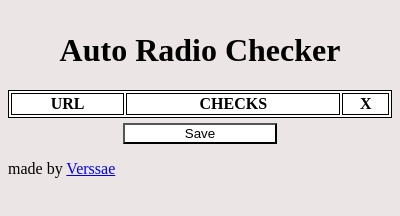
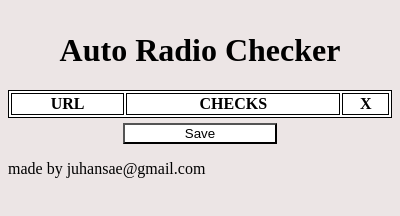
Before and after one commit to Verssae/AutoRadioButtonChecker, a browser extension: page popup.html in a window 400 px wide. Drawn offline with Linux system fonts and the light colour scheme.

Commit message:
remove a tag in popup.html

```diff
--- a/popup.html
+++ b/popup.html
@@ -17,7 +17,7 @@
         <button id="save">Save</button>
     </div>
     <footer>
-        <p>made by <a href="https://github.com/Verssae">Verssae</a></p>
+        <p>made by juhansae@gmail.com</p>
     </footer>
 
 </body>
```
